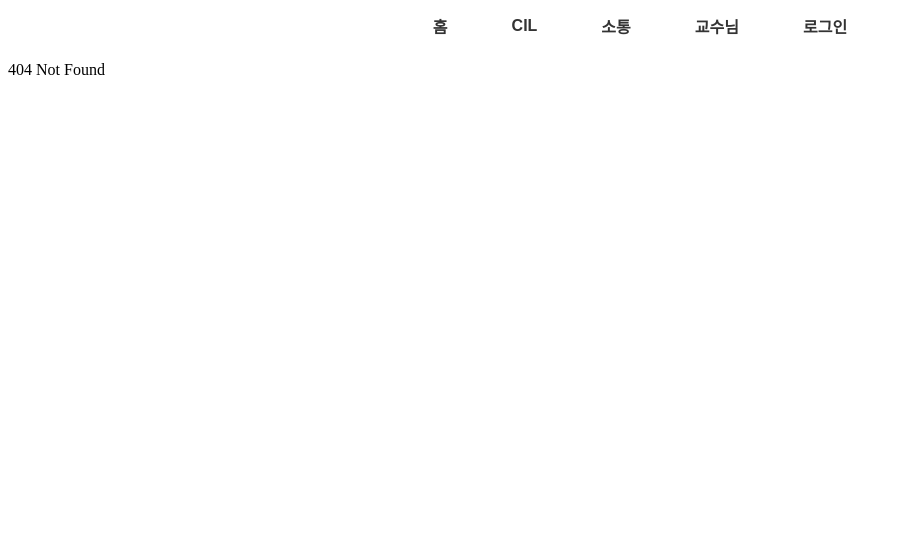
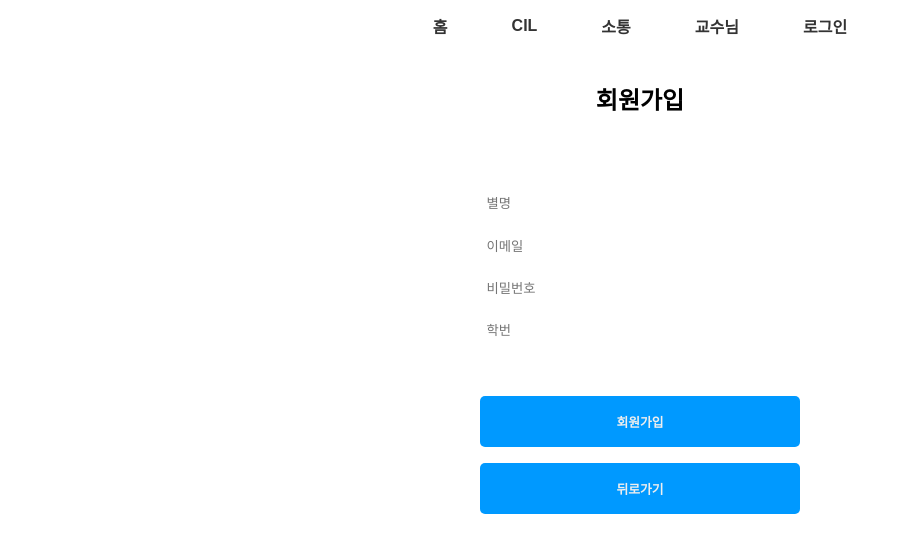
Before and after one commit to MP-2022-2/FE-newMIL, a React (Create React App) app: page /register in a window 1280 px wide. Before the commit this address had no page. Shown: the top 552 px of the page, without its empty margins (0-902 px from the left). Built offline with nearby package versions, Linux system fonts and the light colour scheme.

Commit message:
Feat #15 : 회원가입 페이지 레이아웃

- 회원가입 페이지 레이아웃 추가

```diff
--- a/src/App.tsx
+++ b/src/App.tsx
@@ -1,5 +1,6 @@
 import { BrowserRouter, Route, Routes } from 'react-router-dom';
 import LoginPage from '@/Pages/Login';
+import RegisterPage from '@/Pages/Register';
 import Navigation from '@/Components/Header';
 import MainPage from '@/Pages/Main';
 
@@ -10,6 +11,7 @@ const App = () => (
       <Routes>
         <Route path="/" element={<MainPage />} />
         <Route path="/login" element={<LoginPage />} />
+        <Route path="/register" element={<RegisterPage />} />
         <Route path="/CIL" element={'CIL'} />
         <Route path="/talk" element={'소통'} />
         <Route path="/professor" element={'교수님'} />
--- /dev/null
+++ b/src/Components/Form/RegisterForm/index.tsx
@@ -0,0 +1,15 @@
+import { DefaultButton } from '@/Components/Button';
+import { RegisterFormContainer } from './style';
+
+const RegisterForm = () => (
+  <RegisterFormContainer>
+    <input type="text" placeholder="별명" />
+    <input type="text" placeholder="이메일" />
+    <input type="text" placeholder="비밀번호" />
+    <input type="text" placeholder="학번" />
+    <DefaultButton>회원가입</DefaultButton>
+    <DefaultButton url="/">뒤로가기</DefaultButton>
+  </RegisterFormContainer>
+);
+
+export default RegisterForm;
--- /dev/null
+++ b/src/Components/Form/RegisterForm/style.ts
@@ -0,0 +1,27 @@
+import styled from 'styled-components';
+
+export const RegisterFormContainer = styled.form`
+  display: flex;
+  flex-direction: column;
+  width: 20rem;
+  margin: 0 auto;
+  margin-top: 3rem;
+
+  input {
+    padding: 0.8rem 2rem 0.6rem 0.4rem;
+    border-radius: 5px;
+    border: 0;
+  }
+
+  input + input {
+    margin-top: 0.3rem;
+  }
+
+  button {
+    margin-top: 3rem;
+  }
+
+  button + button {
+    margin-top: 1rem;
+  }
+`;
--- a/src/Components/Form/index.ts
+++ b/src/Components/Form/index.ts
@@ -1,4 +1,5 @@
 import LoginForm from './LoginForm';
+import RegisterForm from './RegisterForm';
 
+export { LoginForm, RegisterForm };
 export default LoginForm;
-export * from '../Form';
--- /dev/null
+++ b/src/Pages/Register/index.tsx
@@ -0,0 +1,11 @@
+import { RegisterForm } from '@/Components/Form';
+import { RegisterContainer } from './style';
+
+const RegisterPage = () => (
+  <RegisterContainer>
+    <h2>회원가입</h2>
+    <RegisterForm />
+  </RegisterContainer>
+);
+
+export default RegisterPage;
--- /dev/null
+++ b/src/Pages/Register/style.ts
@@ -0,0 +1,8 @@
+import styled from 'styled-components';
+
+export const RegisterContainer = styled.section`
+  display: flex;
+  flex-direction: column;
+  justify-content: center;
+  text-align: center;
+`;
```
